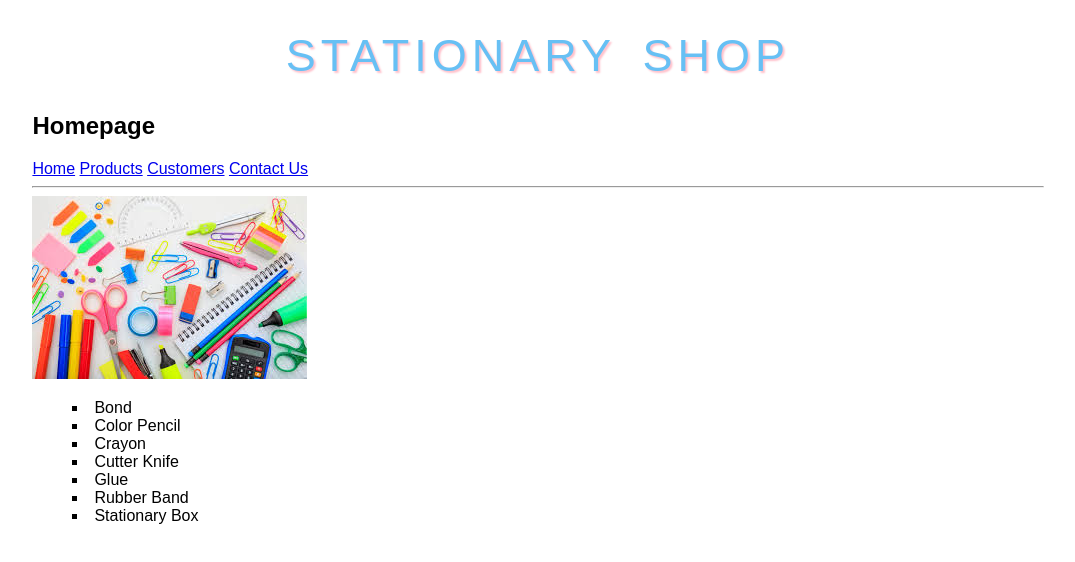
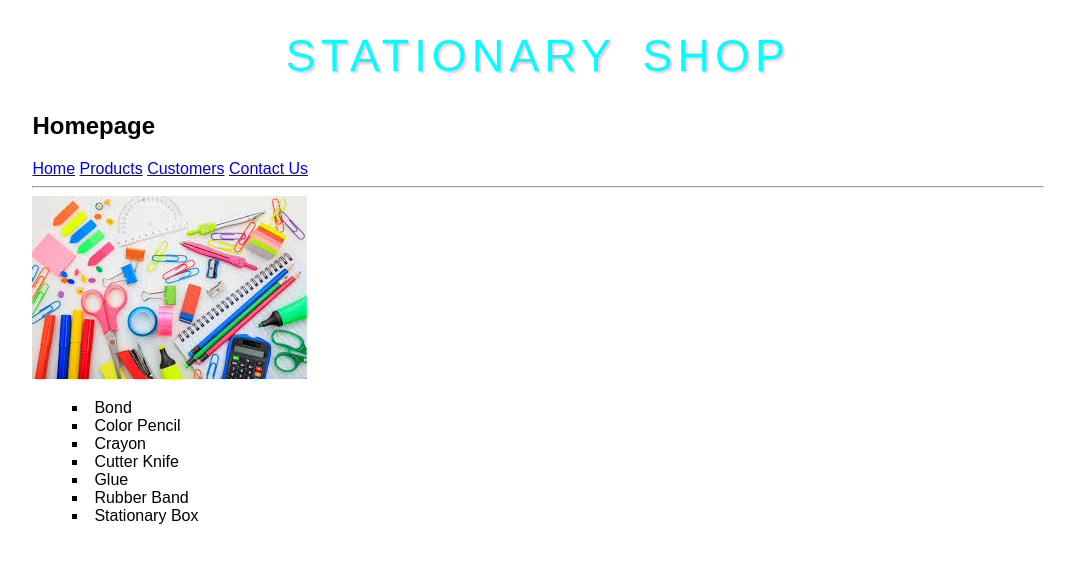
Before and after one commit to Megumo/stationary1, a plain HTML site: page index.html in a window 1280 px wide. Shown: the whole page, without its empty margins (102-1177 px from the left). Drawn offline with Linux system fonts and the light colour scheme.

Commit message:
change the font color

```diff
--- a/Css/general.css
+++ b/Css/general.css
@@ -3,7 +3,7 @@
 }
 
 #company-name {
-  color: #67c0f4;
+  color:aqua;
   font-family: Arial, Helvetica, sans-serif;
   font-size: 45px;
   font-weight: lighter;
```
